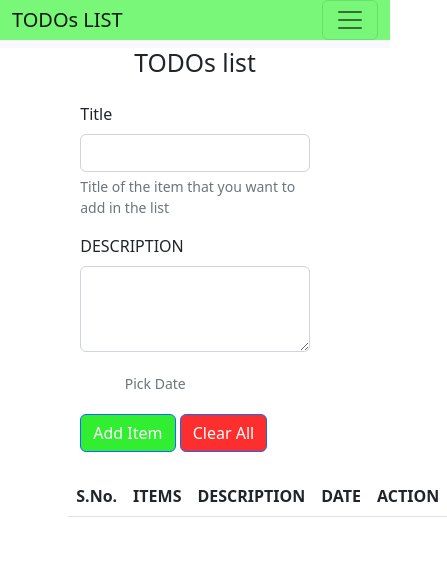
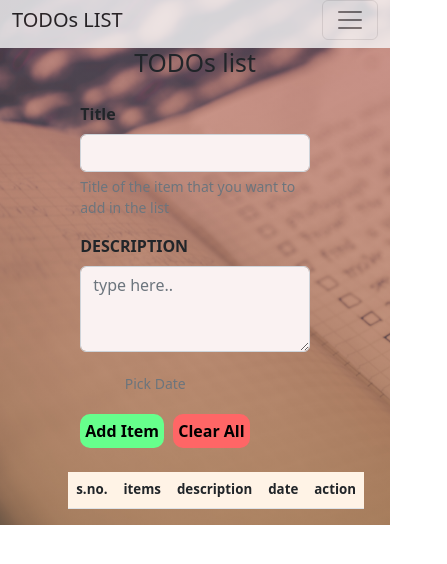
Before and after one commit to abby297/todo-APP-javascript-, a plain HTML site: page INDEX.html in a window 390 px wide. Shown: the whole page, 447 px wide, since content can reach past the window. Drawn offline with nearby package versions, Linux system fonts and the light colour scheme.

Commit message:
background picture

```diff
--- a/INDEX.html
+++ b/INDEX.html
@@ -5,6 +5,7 @@
     <meta charset="utf-8">
     <meta name="viewport" content="width=device-width, initial-scale=1">
     <title>TODOs LIST</title>
+    <link rel="stylesheet" href="style.css">
     <link rel="stylesheet" href="https://cdn.jsdelivr.net/npm/flatpickr/dist/flatpickr.min.css">
     <script src="https://cdn.jsdelivr.net/npm/flatpickr"></script>
     <style>
@@ -13,12 +14,102 @@
             padding: 0;
         }
 
+        html {
+            box-sizing: border-box;
+
+        }
+
+        *,
+        *:before,
+        *:after {
+            box-sizing: inherit;
+        }
+
+        body {
+            position: center;
+            text-align: center;
+            background-image: linear-gradient(to top, rgba(139, 69, 19, .5), rgba(165, 42, 42, .4)), url(./images/img.jpg);
+            width: 100%;
+            min-height: 100%;
+            background-repeat: no-repeat;
+            background-size: cover;
+
+
+        }
+
+
         .descript_list {
             text-transform: lowercase;
         }
 
         .NewClass {
             text-transform: uppercase;
+        }
+
+        .add {
+            margin-right: 5px;
+        }
+
+        .add,
+        .del {
+            padding: 5px;
+            transition: .2s;
+            border-radius: 10px;
+
+
+        }
+
+        .add:hover,
+        .del:hover {
+            transform: scale(1.1);
+            color: black;
+
+        }
+
+        .btn {
+            transition-delay: 3s;
+        }
+
+        .btn:hover {
+            transform: scale(1.1);
+        }
+
+        .navbar {
+            opacity: .8;
+        }
+
+
+        @media screen and (max-width:580px) {
+
+            .table {
+                position: relative;
+                margin: auto;
+                width: 70%;
+                text-transform: lowercase;
+                font-size: smaller;
+                padding: 0;
+                box-sizing: border-box;
+                background-color: #fff3e6;
+            }
+
+            .navbar {
+                margin: auto;
+                position: relative;
+                width: 100%;
+
+                /* width: ; */
+
+            }
+
+            .informaton {
+                position: relative;
+                max-width: 100%;
+                width: 70%;
+
+            }
+
+
+
         }
     </style>
 
@@ -28,7 +119,7 @@
 
 <body>
     <nav style="margin-top: -8px;" class="navbar navbar-expand-lg bg-light">
-        <div style="background-color:rgb(120, 247, 120); " class="container-fluid">
+        <div class="container-fluid">
             <a class="navbar-brand" href="#">TODOs LIST</a>
             <button class="navbar-toggler" type="button" data-bs-toggle="collapse"
                 data-bs-target="#navbarSupportedContent" aria-controls="navbarSupportedContent" aria-expanded="false"
@@ -38,7 +129,7 @@
             <div class="collapse navbar-collapse" id="navbarSupportedContent">
                 <ul class="navbar-nav me-auto mb-2 mb-lg-0">
                     <li class="nav-item">
-                        <a class="nav-link active" aria-current="page"  id="second_page">Home</a>
+                        <a class="nav-link active" aria-current="page" id="second_page">Home</a>
                     </li>
                     <li class="nav-item">
                         <a class="nav-link active" href="#">Items</a>
@@ -58,20 +149,25 @@
     <div class="container my-4 " style="max-width: 65%;">
 
         <div class="mb-3">
-            <label for="exampleInputEmail1" class="form-label">Title</label>
-            <input type="text" id="title" class="form-control NewClass">
-            <div id="emailHelp" class="form-text">Title of the item that you want to add in the list </div>
+            <label for="exampleInputEmail1" class="form-label" style="font-weight:bolder ;">Title</label>
+            <input type="text" id="title" class="form-control NewClass" ; style=" background-color: #faf2f2;">
+            <div id="emailHelp" class="form-text" ;style="font-weight:bolder ;">Title of the item that you want to add
+                in the list </div>
         </div>
         <div class="mb-3">
-            <label for="exampleInputPassword1" class="form-label">DESCRIPTION</label>
-            <textarea class="form-control" id="dsptn" rows="3"></textarea>
+            <label for="exampleInputPassword1" class="form-label" ; style="font-weight:bolder ; ">DESCRIPTION</label>
+            <textarea class="form-control" id="dsptn" rows="3" placeholder="type here.." ;
+                style=" background-color: #faf2f2;"></textarea>
         </div>
         <div class="date" style="margin: 15px 0; position: relative; max-width: 150px;">
-            <input   class=" btn btn-sm " id="datepicker" type="date" placeholder="Pick Date"></input>
+            <input class=" btn btn-sm " id="datepicker" type="date" placeholder="Pick Date"></input>
         </div>
 
-        <button type="" style="background-color: rgb(49, 238, 49);" class="btn btn-primary" id="add">Add Item</button>
-        <button type="" style="background-color: rgb(253, 46, 46);" class="btn btn-primary" onclick="cleared()">Clear All</button>
+        <button class="add" ;type=""
+            style=" transition: .3s;  ;border: none ;background-color:#66ff8c; color: black;font-weight:600 ; "
+            class="btn btn-primary" id="add">Add Item</button>
+        <button class="del" ; type="" style="border: none; background-color: 	#ff6666; color: black; font-weight:600;"
+            class="btn btn-primary" onclick="cleared()">Clear All</button>
 
 
 
@@ -81,7 +177,7 @@
         crossorigin="anonymous"></script>
 
     <div class="informaton text-center" style=" margin: auto; max-width:
-        65% ;position: relative;">
+        65% ;position: relative; ">
         <table class="table">
             <thead>
                 <tr>
@@ -113,15 +209,16 @@
         PickedDate = document.getElementById("datepicker").value;
         if (localStorage.getItem('itemjson') == null) {
             array = [];
-            array.push([addtitle, adddescription,PickedDate]);
+            array.push([addtitle, adddescription, PickedDate]);
             localStorage.setItem('itemjson', JSON.stringify(array));
+
         }
         else {
             stringArray = localStorage.getItem('itemjson');
             array = JSON.parse(stringArray);
-            array.push([addtitle, adddescription,PickedDate]);
+            array.push([addtitle, adddescription, PickedDate]);
             localStorage.setItem('itemjson', JSON.stringify(array))
-            array.pop();
+            // array.pop();
         }
         update();
     };
@@ -142,10 +239,10 @@
         array.forEach((element, index) => {
             str +=
                 `<tr>
-                    <th scope="row">${index + 1}</th>
-                    <td>${element[0]}</td>
-                    <td class="descript_list">${element[1]}</td>
-                    <td>${element[2]}</td>
+                    <th scope="row" style="font-weight:bolder">${index + 1}</th>
+                    <td style="font-weight:bolder">${element[0]}</td>
+                    <td class="descript_list" style="font-weight:bolder">${element[1]}</td>
+                    <td style="font-weight:bolder">${element[2]}</td>
                     <td><button class="btn btn-sm btn-primary" style="background-color: rgb(253, 46, 46);"  onclick="deleted(${index})">Delete</button></td>
                     </tr>`;
         });
@@ -176,12 +273,14 @@
     }
     flatpickr(datepicker, config);
 
-    document.getElementById("second_page").style.cursor="pointer";
-    second_page=document.getElementById("second_page")
-    second_page.addEventListener("click",()=>{
-        window.location="page2.html";
+    document.getElementById("second_page").style.cursor = "pointer";
+    second_page = document.getElementById("second_page")
+    second_page.addEventListener("click", () => {
+        window.location = "page2.html";
 
     })
+
+
 </script>
 
 
```
Also changed, not shown: images/img.jpg (added).
